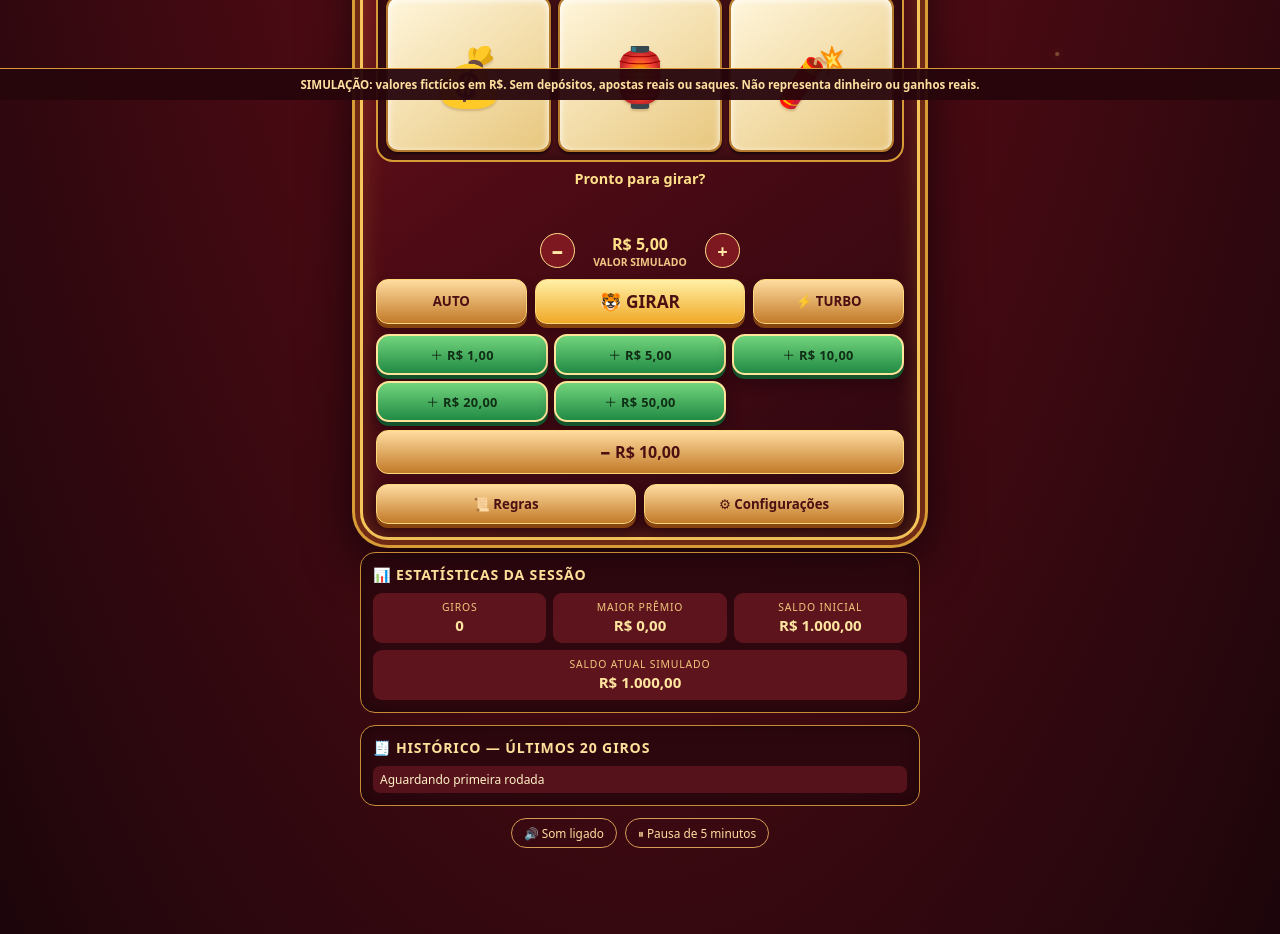
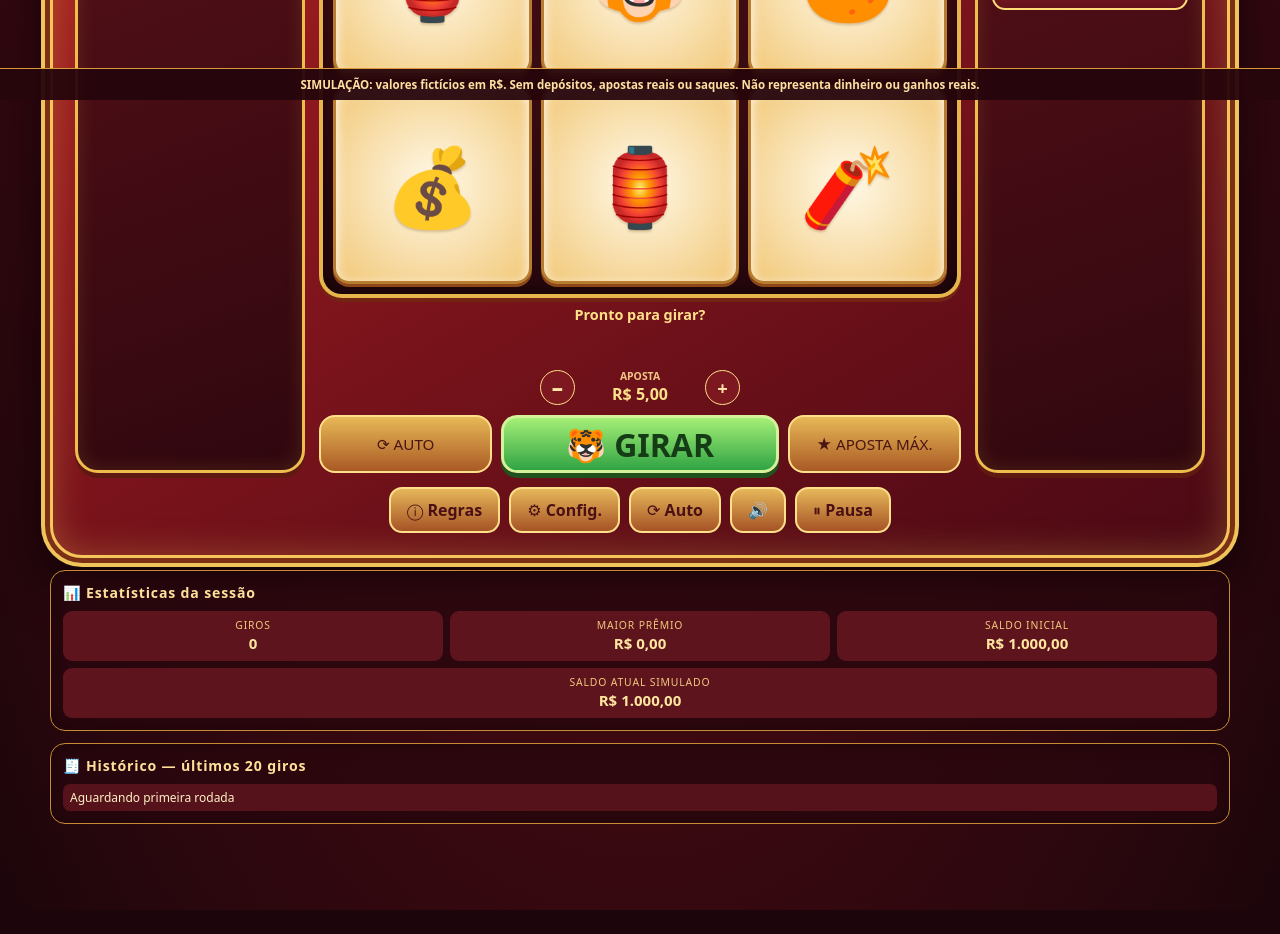
Before and after one commit to Eloaquell/tigrinho, a React (Vite) app: page / in a window 1280 px wide. Shown: the part 700-1634 px from the top of the page. After the commit the page ends 1610 px from the top, so only its background shows below. Built offline with nearby package versions, Linux system fonts and the light colour scheme.

Commit message:
Redesenha a interface conforme a referência visual

```diff
--- a/src/App.jsx
+++ b/src/App.jsx
@@ -336,60 +336,25 @@ export default function App() {
       <div className="particles" aria-hidden="true">
         {effects.map((p) => <i key={p.id} style={{ left:`${p.left}%`, animationDelay:`${p.delay}s`, animationDuration:`${p.duration}s` }} />)}
       </div>
-      <main className="game-shell">
-        <header className="game-header">
-          <div className="kicker">✦ FESTIVAL DA FORTUNA ✦</div>
-          <h1>Tigrinho do Azar</h1>
-          <p>Simulação de caça-níquel com valores fictícios em reais 🐯</p>
-        </header>
-        <section className="machine" aria-label="Máquina de caça-níquel virtual">
-          <div className="lights" aria-hidden="true">{Array.from({length:9},(_,i)=><i key={i}/>)}</div>
-          <div className="mascot-wrap"><TigerMascot mode={busy ? "spin" : banner ? "win" : ""}/><span className="speech">{banner || (busy ? "Girando!" : "Boa sorte!")}</span></div>
-          <div className="balances">
-            <div><small>Saldo simulado</small><strong>{money(balance)}</strong></div>
-            <div><small>Prêmio simulado</small><strong>{money(lastWin)}</strong></div>
+      <main className="game-shell redesign-shell">
+        <header className="game-header redesign-header"><div className="kicker">✦ FESTIVAL DA FORTUNA ✦</div><h1>Tigrinho do Azar</h1><p>Simulação com valores fictícios 🐯</p></header>
+        <section className="machine redesign-machine" aria-label="Máquina virtual">
+          <div className="redesign-lights" aria-hidden="true">{Array.from({length:24},(_,i)=><i key={i}/>)}</div>
+          <div className="redesign-title"><TigerMascot mode={busy ? "spin" : banner ? "win" : ""}/><div><span>✦ ✦ ✦</span><h2>Tigrinho do Azar</h2></div></div>
+          <div className="machine-layout">
+            <aside className="side-panel credit-side"><h3>＋ Adicionar saldo</h3><div className="side-balance">{money(balance)}</div><div className="credit-options">{[50,20,10,5,1].map(amount=><button key={amount} className="credit-button" onClick={()=>{setBalance(v=>v+amount);setStatus("Crédito fictício adicionado: "+money(amount));playSound("click");}}>＋ {money(amount)}</button>)}</div><button className="credit-step" disabled={balance<=0} onClick={()=>{setBalance(v=>Math.max(0,v-10));setStatus("Saldo simulado reduzido em R$ 10,00.");playSound("click");}}>− R$ 10,00</button></aside>
+            <div className="reel-center"><div className="balance-strip"><div><small>Saldo</small><strong>{money(balance)}</strong></div><div><small>Prêmio</small><strong>{money(lastWin)}</strong></div></div>
+              <div className="reel-frame redesign-reel-frame"><div className="reels" aria-label="Grade 3 por 3">{grid.map((id,i)=><div className={!busy&&lastWin>0?"cell winner":"cell"} key={i} aria-label={cells[id].label}><span>{cells[id].icon}</span></div>)}</div></div>
+              <div className="status" aria-live="polite">{status}</div><div className="banner">{banner}</div>
+              <div className="bet-control"><button aria-label="Diminuir aposta" disabled={busy||bet===BETS[0]} onClick={()=>changeBet(-1)}>−</button><div><small>APOSTA</small><strong>{money(bet)}</strong></div><button aria-label="Aumentar aposta" disabled={busy||bet===BETS[BETS.length-1]} onClick={()=>changeBet(1)}>+</button></div>
+              <div className="redesign-controls"><button className="secondary" onClick={()=>setModal("auto")} disabled={busy}>⟳ AUTO</button><button className="primary" onClick={spin} disabled={busy||(balance<bet&&freeSpins===0)||Date.now()<pauseUntil}>🐯 GIRAR</button><button className="secondary" onClick={()=>setBet(BETS[BETS.length-1])}>★ APOSTA MÁX.</button></div>
+            </div>
+            <aside className="side-panel payout-side"><h3>🏆 Payouts</h3>{SYMBOLS.map(s=><div className="payout-row" key={s.id}><span>{s.icon}</span><b>{s.pay}x</b></div>)}<button className={turbo?"turbo-switch selected":"turbo-switch"} aria-pressed={turbo} onClick={()=>setTurbo(v=>!v)}>⚡ Modo Turbo {turbo?"ON":"OFF"}</button></aside>
           </div>
-          <div className="reel-frame">
-            <div className="reels" aria-label="Grade de símbolos 3 por 3">
-              {grid.map((id, i) => <div className={`cell ${!busy && lastWin>0 ? "winner" : ""}`} key={i} aria-label={cells[id].label}><span>{cells[id].icon}</span></div>)}
-            </div>
-          </div>
-          <div className="status" aria-live="polite">{status}</div>
-          <div className="banner">{banner}</div>
-          <div className="bet-control">
-            <button aria-label="Diminuir aposta" disabled={busy || bet===BETS[0]} onClick={()=>changeBet(-1)}>−</button>
-            <div><strong>{money(bet)}</strong><small>VALOR SIMULADO</small></div>
-            <button aria-label="Aumentar aposta" disabled={busy || bet===BETS[BETS.length-1]} onClick={()=>changeBet(1)}>+</button>
-          </div>
-          <div className="controls">
-            <button className="secondary" onClick={()=>setModal("auto")} disabled={busy}>AUTO</button>
-            <button className="primary" onClick={spin} disabled={busy || (balance<bet && freeSpins===0) || Date.now()<pauseUntil}>🐯 GIRAR</button>
-            <button className={`secondary ${turbo?"selected":""}`} aria-pressed={turbo} onClick={()=>setTurbo(v=>!v)}>⚡ TURBO</button>
-          </div>
-          <div className="credit-control"><div className="credit-options">{[1,5,10,20,50].map(amount=><button key={amount} className="credit-button" onClick={()=>{setBalance(v=>v+amount);setStatus(`R$ ${amount.toFixed(2).replace(".",",")} de saldo fictício adicionado!`);playSound("click");}}>＋ R$ {amount.toFixed(2).replace(".",",")}</button>)}</div><button className="credit-step" disabled={balance<=0} onClick={()=>{setBalance(v=>Math.max(0,v-10));setStatus("Saldo fictício reduzido em R$ 10,00.");playSound("click");}}>− R$ 10,00</button></div>
-          <div className="controls extra">
-            <button className="secondary" onClick={()=>setModal("rules")}>📜 Regras</button>
-            <button className="secondary" onClick={()=>setModal("settings")}>⚙ Configurações</button>
-          </div>
+          <div className="redesign-bottom"><button className="secondary" onClick={()=>setModal("rules")}>ⓘ Regras</button><button className="secondary" onClick={()=>setModal("settings")}>⚙ Config.</button><button className="secondary" onClick={()=>setModal("auto")}>⟳ Auto</button><button className="secondary" onClick={()=>setMuted(v=>!v)}>{muted?"🔇":"🔊"}</button><button className="secondary" onClick={pauseFive}>⏸ Pausa</button></div>
         </section>
-
-        <section className="panel">
-          <h2>📊 ESTATÍSTICAS DA SESSÃO</h2>
-          <div className="stats">
-            <div><small>Giros</small><strong>{spins}</strong></div>
-            <div><small>Maior prêmio</small><strong>{money(maxWin)}</strong></div>
-            <div><small>Saldo inicial</small><strong>{money(initialBalance)}</strong></div>
-          </div>
-          <div className="current-stat"><small>Saldo atual simulado</small><strong>{money(balance)}</strong></div>
-        </section>
-        <section className="panel">
-          <h2>🧾 HISTÓRICO — ÚLTIMOS 20 GIROS</h2>
-          <div className="history">{history.length ? history.map((h,i)=><div className="history-row" key={`${h.n}-${i}`}><span>#{h.n} · {h.symbols}</span><b>{h.prize ? `+${money(h.prize)}` : "—"}</b></div>) : <div className="history-row">Aguardando primeira rodada</div>}</div>
-        </section>
-        <div className="footer-actions">
-          <button onClick={()=>setMuted(v=>!v)}>{muted?"🔇 Som desligado":"🔊 Som ligado"}</button>
-          <button onClick={pauseFive}>⏸ Pausa de 5 minutos</button>
-        </div>
+        <section className="panel"><h2>📊 Estatísticas da sessão</h2><div className="stats"><div><small>Giros</small><strong>{spins}</strong></div><div><small>Maior prêmio</small><strong>{money(maxWin)}</strong></div><div><small>Saldo inicial</small><strong>{money(initialBalance)}</strong></div></div><div className="current-stat"><small>Saldo atual simulado</small><strong>{money(balance)}</strong></div></section>
+        <section className="panel"><h2>🧾 Histórico — últimos 20 giros</h2><div className="history">{history.length?history.map((h,i)=><div className="history-row" key={h.n+"-"+i}><span># {h.n} · {h.symbols}</span><b>{h.prize?"+"+money(h.prize):"—"}</b></div>):<div className="history-row">Aguardando primeira rodada</div>}</div></section>
       </main>
       <div className="responsible">SIMULAÇÃO: valores fictícios em R$. Sem depósitos, apostas reais ou saques. Não representa dinheiro ou ganhos reais.</div>
 
@@ -470,4 +435,15 @@ const styles = `
 .modal{position:fixed;z-index:10;inset:0;background:#100207dc;display:flex;align-items:center;justify-content:center;padding:16px}.dialog{width:min(100%,480px);max-height:86vh;overflow:auto;background:linear-gradient(145deg,#821a23,#350911);border:2px solid #e7b84e;border-radius:18px;padding:18px;box-shadow:0 20px 60px #000b}.dialog h2{margin:0 0 10px;color:#ffe18a;font-family:Georgia,serif}.dialog h3{color:#ffe18a}.dialog p,.dialog li{font-size:.84rem;line-height:1.45;color:#ffe9c0}.dialog table{width:100%;border-collapse:collapse;font-size:.8rem}.dialog td,.dialog th{padding:7px;border-bottom:1px solid #d9a34c66;text-align:left}.dialog th{color:#ffdf8e}.close{float:right;border:0;background:transparent;color:#ffe6a2;font-size:1.4rem}.modal-buttons{display:flex;gap:8px;flex-wrap:wrap;margin:12px 0}.modal-buttons>*{flex:1}.gold-button{margin:5px 0}.big-prize{font-size:2rem;font-weight:1000;color:#ffe28b;text-align:center;margin:12px}.simulation{margin-top:12px;padding:10px;border-radius:10px;background:#5d141d}.muted{opacity:.7}
 @media(min-width:600px){.game-shell{padding-top:10px}.cell{font-size:3.6rem}}
 @media(prefers-reduced-motion:reduce){.tiger-app *, .tiger-app *:before,.tiger-app *:after{animation-duration:.001ms!important;animation-iteration-count:1!important;scroll-behavior:auto!important;transition:none!important}}
+
+.redesign-shell{width:min(100%,1180px);padding-top:12px}.redesign-header h1,.redesign-header p{display:none}
+.redesign-machine{padding:clamp(12px,2vw,22px);border-radius:32px;background:linear-gradient(150deg,#d33b25,#8c171e 48%,#4a0914);box-shadow:0 0 0 5px #7b3015,0 0 0 9px #efc45b,0 24px 55px #090206,inset 0 0 35px #ffd35b44}
+.redesign-lights{display:flex;justify-content:space-around;gap:5px;margin-bottom:9px}.redesign-lights i{width:9px;height:9px;border-radius:50%;background:#fff0a0;box-shadow:0 0 12px #ffca43;animation:blink 1s infinite alternate}.redesign-lights i:nth-child(odd){animation-delay:.3s}
+.redesign-title{display:flex;align-items:flex-end;justify-content:center;gap:10px;margin:-4px auto 12px;position:relative;z-index:2}.redesign-title .mascot{width:min(26vw,210px);height:auto;max-height:165px}.redesign-title>div{border:4px solid #ffcf56;border-radius:25px;padding:8px 24px;background:linear-gradient(#e84c27,#94171b);box-shadow:0 5px #5c160d,inset 0 0 14px #ffce5b66;text-align:center}.redesign-title span{color:#ffed9c;font-size:.7rem;letter-spacing:.25em}.redesign-title h2{margin:0;color:#ffe68c;font:900 clamp(1.5rem,4vw,3rem) Georgia,serif;text-shadow:0 3px #77220e}
+.machine-layout{display:grid;grid-template-columns:minmax(170px,230px) minmax(0,1fr) minmax(170px,230px);gap:14px;align-items:stretch}.side-panel{border:3px solid #eebd4c;border-radius:23px;background:linear-gradient(160deg,#64131b,#30070f);padding:14px;box-shadow:inset 0 0 20px #ffcf4222,0 5px #5e1a11;text-align:center}.side-panel h3{margin:4px 0 10px;color:#ffdf76;text-transform:uppercase;font-size:1rem}.side-balance{color:#ffe48a;font-size:1.25rem;font-weight:1000;margin-bottom:12px}.credit-side .credit-options{grid-template-columns:1fr;gap:8px}.credit-side .credit-button{margin:0;padding:10px 6px;font-size:.9rem;background:linear-gradient(#ffdf77,#d28a25);color:#4b1214;box-shadow:0 3px #7b3213}.credit-side .credit-step{width:100%;background:linear-gradient(#ff6e4b,#bb2027);color:#fff2d0;margin-top:10px}
+.payout-row{display:flex;justify-content:space-between;align-items:center;padding:7px 9px;margin:5px 0;background:#5b1119;border-radius:11px;color:#ffe38b;font-size:1.15rem}.payout-row span{font-size:1.55rem}.turbo-switch{width:100%;margin-top:12px;padding:12px;border-radius:13px;border:2px solid #ffdc79;background:linear-gradient(#9b2724,#64121b);color:#ffedb0;font-weight:900}.turbo-switch.selected{background:linear-gradient(#71d577,#238543);color:#16381b}
+.reel-center{min-width:0}.balance-strip{display:flex;gap:8px;margin-bottom:9px}.balance-strip>div{flex:1;border:2px solid #edbd4b;border-radius:14px;background:#3b0a12;padding:9px;text-align:center}.balance-strip small{display:block;color:#ffd977;font-weight:800;text-transform:uppercase;font-size:.7rem}.balance-strip strong{color:#ffec9c;font-size:clamp(1rem,2vw,1.5rem)}.redesign-reel-frame{padding:10px;border:4px solid #e6b54b;border-radius:23px;background:linear-gradient(#5d1119,#26070d);box-shadow:inset 0 0 25px #0009,0 4px #722311}.redesign-reel-frame .reels{gap:9px}.redesign-reel-frame .cell{aspect-ratio:1;min-height:90px;font-size:clamp(2.7rem,6vw,5rem);border-radius:16px;background:radial-gradient(#fff9e8,#f2c878);border:3px solid #b77c30;box-shadow:inset 0 4px 12px #fff,0 3px #8e4817}
+.redesign-controls{display:grid;grid-template-columns:1fr 1.6fr 1fr;gap:9px;margin-top:10px}.redesign-controls button{min-height:58px;border-radius:16px;font-size:.95rem}.redesign-controls .primary{background:linear-gradient(#a5ef77,#30a443);border:3px solid #d5f29a;color:#163c17;font-size:clamp(1.2rem,3vw,2rem);font-weight:1000;box-shadow:0 5px #20521d}.redesign-controls .secondary{background:linear-gradient(#e8b857,#a95a24);color:#4b1514;border:2px solid #ffe08a}.redesign-bottom{display:flex;justify-content:center;flex-wrap:wrap;gap:9px;margin-top:14px}.redesign-bottom button{border-radius:13px;background:linear-gradient(#e6b75a,#a65325);color:#4a1014;border:2px solid #ffe08a;padding:10px 16px;font-weight:900}
+@media(max-width:780px){.machine-layout{grid-template-columns:1fr}.credit-side{order:2}.reel-center{order:1}.payout-side{order:3}.credit-side .credit-options{grid-template-columns:repeat(3,1fr)}.credit-side .credit-button{font-size:.76rem;padding:8px 3px}.redesign-title .mascot{width:110px}.redesign-title>div{padding:8px 10px}.redesign-reel-frame .cell{min-height:65px}.side-panel{padding:10px}.payout-side{display:grid;grid-template-columns:repeat(3,1fr);gap:5px}.payout-side h3,.turbo-switch{grid-column:1/-1}.payout-row{margin:0;padding:5px}.redesign-controls{grid-template-columns:1fr 1.4fr 1fr}.redesign-controls button{font-size:.75rem;min-height:48px}}
+@media(max-width:430px){.redesign-title{gap:3px}.redesign-title .mascot{width:88px}.redesign-title h2{font-size:1.35rem}.redesign-title>div{padding:5px}.redesign-controls{grid-template-columns:1fr 1.2fr 1fr;gap:5px}.redesign-controls button{padding:7px 3px}.redesign-reel-frame .cell{font-size:2.8rem}.credit-side .credit-options{grid-template-columns:repeat(2,1fr)}}
 `;
```
